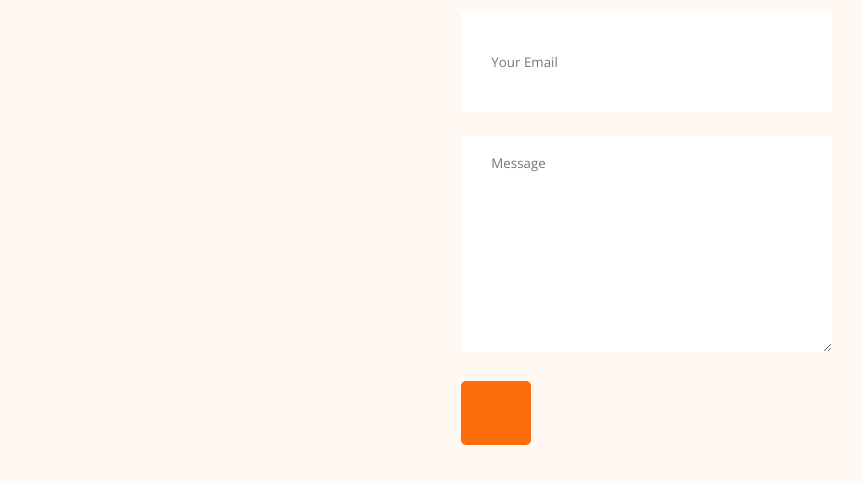
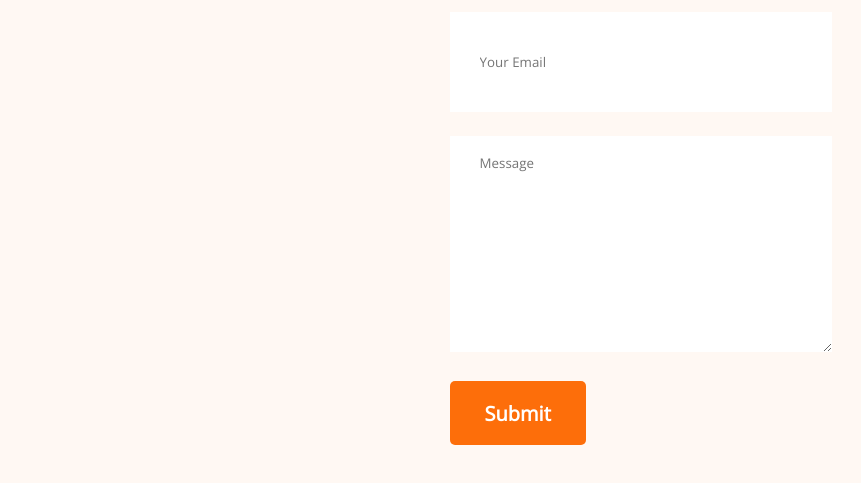
Before and after one commit to mohamim360/my-first-portfolio, a plain HTML site: page index.html in a window 1280 px wide. Shown: the part 3497-3980 px from the top of the page, without its empty margins (238-1099 px from the left). Drawn offline with nearby package versions, Linux system fonts and the light colour scheme.

Commit message:
add submit

```diff
--- a/index.html
+++ b/index.html
@@ -171,7 +171,7 @@
           <input type="text" name="" id="" placeholder="Your Name">
           <input type="email" name="" id="" placeholder="Your Email">
           <textarea name="" id="" cols="30" rows="10" placeholder="Message"></textarea>
-          <input class="btn-primary" type="submit" value="">
+          <input class="btn-primary" type="submit" value="Submit">
         </form>
       </div>
     </section>
```
